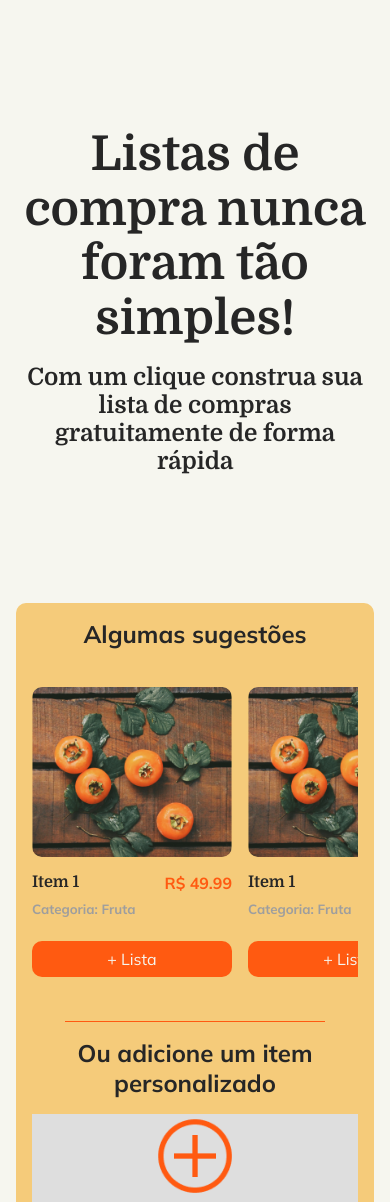
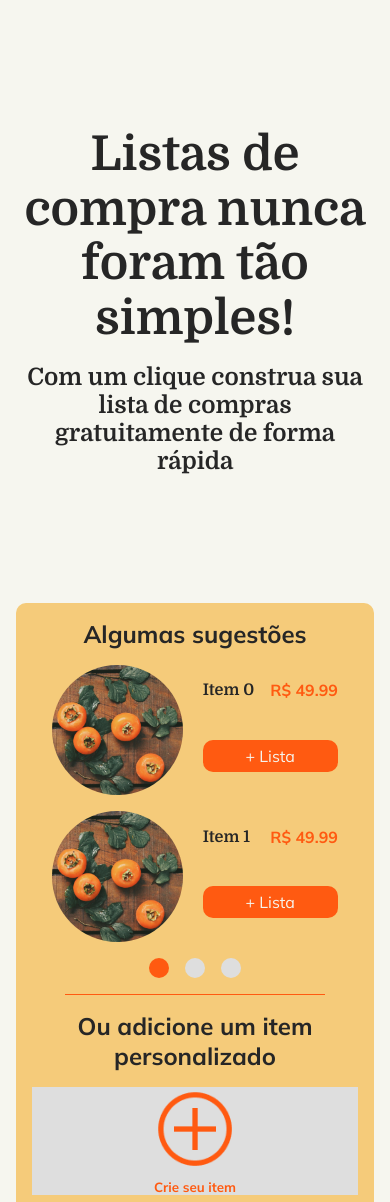
Before and after one commit to ricardoadorno/infomart-desafio-info, a Next.js app in the folder front-end/: page / in a window 390 px wide. Shown: the top 1202 px of the page. Built offline with nearby package versions, Linux system fonts and the light colour scheme.

Commit message:
STYLE: creating carousel mobile

```diff
--- /dev/null
+++ b/front-end/src/components/Home/Suggestions/SuggestionCarousel/CarouselItemMobile/CarouselItemMobile.tsx
@@ -0,0 +1,32 @@
+import Image from "next/image";
+import { Item, ItemInfo } from "./styles";
+
+interface CarouselItemProps {
+  name: string;
+  price: number;
+  category: string;
+  imageUrl: string;
+}
+
+export default function CarouselItemMobile({
+  item,
+}: {
+  item: CarouselItemProps;
+}) {
+  return (
+    <Item>
+      <Image
+        draggable="false"
+        src={item.imageUrl}
+        width={111}
+        height={111}
+        alt={item.name}
+      />
+      <ItemInfo>
+        <p>{item.name}</p>
+        <span>R$ {item.price}</span>
+        <button>+ Lista</button>
+      </ItemInfo>
+    </Item>
+  );
+}
--- /dev/null
+++ b/front-end/src/components/Home/Suggestions/SuggestionCarousel/CarouselItemMobile/styles.ts
@@ -0,0 +1,45 @@
+"use client";
+
+import styled from "styled-components";
+
+export const Item = styled.div`
+  width: 100%;
+  flex-shrink: 0;
+  flex-basis: 50px;
+  display: flex;
+  align-self: center;
+  justify-content: space-evenly;
+
+  img {
+    width: 40%;
+    height: auto;
+    aspect-ratio: 1 / 1;
+    border-radius: 50%;
+    object-fit: cover;
+  }
+`;
+
+export const ItemInfo = styled.div`
+  display: grid;
+  grid-template-columns: 1fr 1fr;
+  align-items: center;
+  row-gap: 0.5rem;
+  margin-bottom: 0.5rem;
+  font-weight: 700;
+
+  p {
+    font-family: ${(props) => props.theme.fonts.serif};
+    color: ${(props) => props.theme.colors.black};
+  }
+
+  span {
+    text-align: right;
+    color: ${(props) => props.theme.colors.primary};
+  }
+
+  button {
+    height: 2rem;
+    padding: 0.2rem 0.6rem;
+    grid-column: 1 / 3;
+  }
+`;
--- a/front-end/src/components/Home/Suggestions/SuggestionCarousel/index.tsx
+++ b/front-end/src/components/Home/Suggestions/SuggestionCarousel/index.tsx
@@ -1,9 +1,18 @@
+"use client";
+
+import { useEffect, useState } from "react";
 import CarouselItem from "./CarouselItem/CarouselItem";
-import { CarouselContainer, Carousel } from "./styles";
+import CarouselItemMobile from "./CarouselItemMobile/CarouselItemMobile";
+import {
+  CarouselContainer,
+  Carousel,
+  CarouselMobile,
+  SelectorCarouselMobileElement,
+} from "./styles";
 
 const itemsPropsPlaceholder = [
   {
-    name: "Item 1",
+    name: "Item 0",
     price: 49.99,
     category: "Fruta",
     imageUrl: "/images/placeholder.png",
@@ -15,7 +24,19 @@ const itemsPropsPlaceholder = [
     imageUrl: "/images/placeholder.png",
   },
   {
-    name: "Item 1",
+    name: "Item 2",
+    price: 49.99,
+    category: "Fruta",
+    imageUrl: "/images/placeholder.png",
+  },
+  {
+    name: "Item 3",
+    price: 49.99,
+    category: "Fruta",
+    imageUrl: "/images/placeholder.png",
+  },
+  {
+    name: "Item 4",
     price: 49.99,
     category: "Fruta",
     imageUrl: "/images/placeholder.png",
@@ -23,6 +44,17 @@ const itemsPropsPlaceholder = [
 ];
 
 export default function SuggestionCarousel() {
+  const [currentCarouselItem, setCurrentCarouselItem] = useState(0);
+
+  function findCarouselSelectorSize(arr: any[]) {
+    const numberOfItems =
+      arr.length % 2 === 0 ? arr.length / 2 : arr.length / 2 + 0.5;
+
+    const size = new Array(numberOfItems).fill(0);
+
+    return size;
+  }
+
   return (
     <CarouselContainer>
       <h3>Algumas sugestões</h3>
@@ -31,6 +63,23 @@ export default function SuggestionCarousel() {
           <CarouselItem key={index} item={itemPropsPlaceholder} />
         ))}
       </Carousel>
+
+      <CarouselMobile>
+        {itemsPropsPlaceholder
+          .slice(currentCarouselItem, currentCarouselItem + 2)
+          .map((itemPropsPlaceholder, index) => (
+            <CarouselItemMobile key={index} item={itemPropsPlaceholder} />
+          ))}
+        <section>
+          {findCarouselSelectorSize(itemsPropsPlaceholder).map((_, index) => (
+            <SelectorCarouselMobileElement
+              key={index}
+              onClick={() => setCurrentCarouselItem(index)}
+              className={currentCarouselItem === index ? "active" : ""}
+            />
+          ))}
+        </section>
+      </CarouselMobile>
     </CarouselContainer>
   );
 }
--- a/front-end/src/components/Home/Suggestions/SuggestionCarousel/styles.ts
+++ b/front-end/src/components/Home/Suggestions/SuggestionCarousel/styles.ts
@@ -10,11 +10,16 @@ export const CarouselContainer = styled.div`
 
     @media ${(props) => props.theme.media.sm} {
       text-align: center;
+      margin-bottom: 1rem;
     }
   }
 `;
 
 export const Carousel = styled.div`
+  @media ${(props) => props.theme.media.sm} {
+    display: none;
+  }
+
   margin-top: 0.6rem;
   align-items: center;
   display: flex;
@@ -34,3 +39,38 @@ export const Carousel = styled.div`
     border-radius: 9999px;
   }
 `;
+
+export const CarouselMobile = styled.div`
+  @media ${(props) => props.theme.media.sm} {
+    display: flex;
+  }
+
+  display: none;
+
+  flex-direction: column;
+  justify-content: space-between;
+  gap: 1rem;
+  height: 100%;
+
+  section {
+    display: flex;
+    justify-content: center;
+    gap: 1rem;
+  }
+
+  button {
+    padding: 0;
+  }
+`;
+
+export const SelectorCarouselMobileElement = styled.div`
+  background-color: ${(props) => props.theme.colors.gray};
+  width: 20px;
+  height: 20px;
+  border-radius: 50%;
+  transition: background-color 0.2s ease-in-out;
+
+  &.active {
+    background-color: ${(props) => props.theme.colors.primary};
+  }
+`;
```
